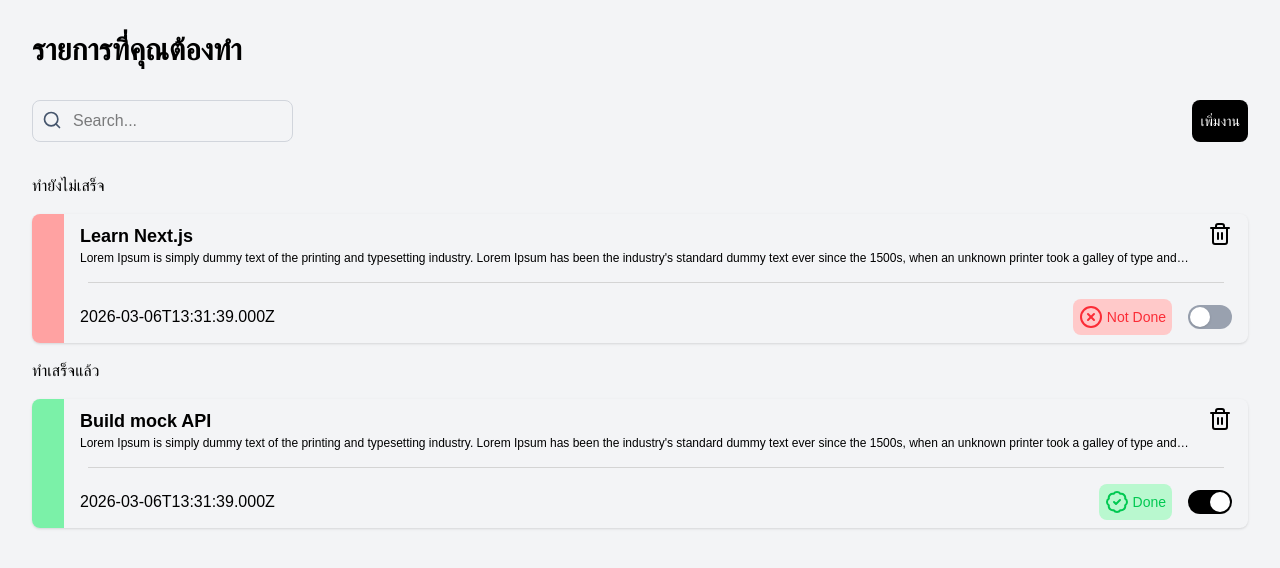
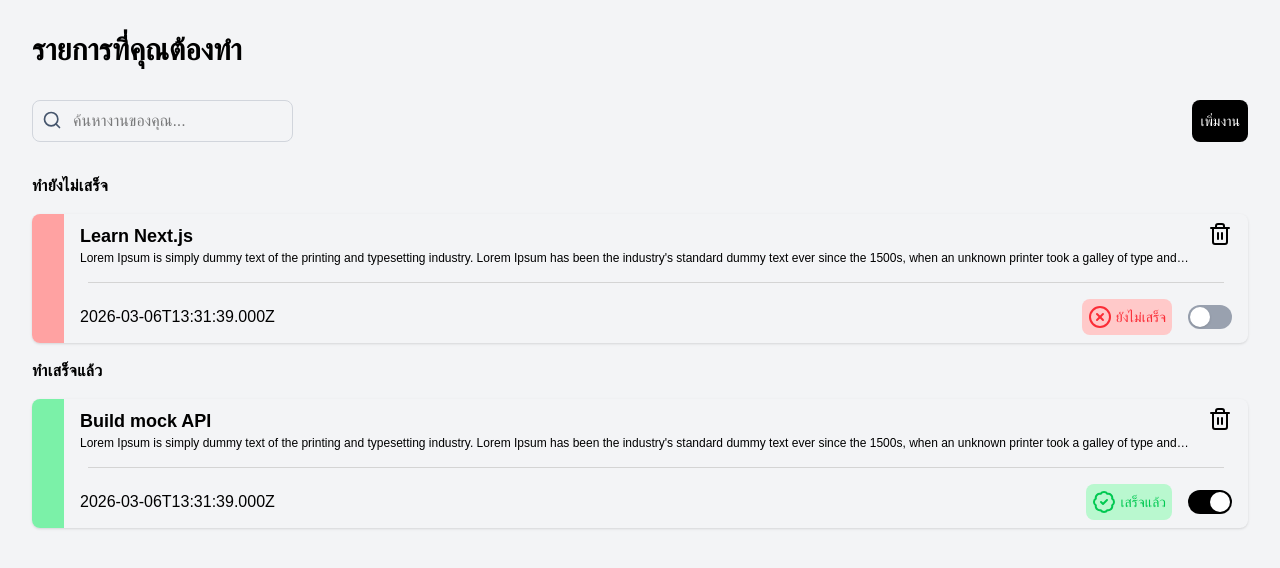
Before and after one commit to KornavitCS36KU81/Test-ttsolution, a Next.js app: page / in a window 1280 px wide. Shown: the top 568 px of the page. Built offline with nearby package versions, Linux system fonts and the light colour scheme.

Commit message:
add search feature

```diff
--- a/src/app/page.tsx
+++ b/src/app/page.tsx
@@ -1,58 +1,103 @@
 "use client"
 
 import Card from "@/components/card";
-import SearchBar  from "@/components/searchBar";
 import Button from "@/components/button";
-import { useContext } from "react";
+import { Search, SearchAlert } from 'lucide-react';
+import { useContext, useState, useMemo } from "react";
 import { TodoContext } from "@/context/TodoContext"
 
 import { ListTodo } from 'lucide-react';
+import { TodoType } from "@/types/todo";
 
 export default function Home() {
   const context = useContext(TodoContext);
-  const props = context;
+  const tasks = context?.tasks ? context.tasks: [];
+  const [keyword, setKeyword] = useState('')
 
-  const tasks = props?.tasks ? props.tasks: null;
+  const searchTodo = useMemo(() => {
+    const search = keyword.toLowerCase()
+
+    return context?.tasks.filter((todo) =>
+      todo.title.toLowerCase().includes(search) ||
+      todo.description.toLowerCase().includes(search)
+    )
+  }, [context?.tasks, keyword])
+
+  function showEachCard(value: TodoType[], finish: boolean) {
+    const filter = value.filter(task => task.finish == finish)
+    return (
+      <>
+        <p className="font-bold tracking-wide">
+
+          { filter.length ? finish ? "ทำเสร็จแล้ว": "ทำยังไม่เสร็จ" : <></> }
+        </p>
+        {
+          filter.map((task) => (
+            <Card
+              key={task.id}
+              id={task.id}
+              description={task.description}
+              title={task.title}
+              time={task.time}
+              finish={task.finish}
+            />
+          ))
+        }
+      </>
+    )
+  }
+
+  function showItems() {
+    if (keyword.length) {
+      // หาเจอ
+      if (searchTodo?.length) {
+        return (
+          <>
+            { showEachCard(searchTodo, false) }
+            { showEachCard(searchTodo, true) }
+          </>
+        )
+      }
+      // หาไม่เจอ
+      else {
+        return (
+          <div className="flex flex-col space-y-4 border-2 rounded-xl border-dashed border-gray-300 items-center justify-center h-[70vh]">
+            <SearchAlert className="size-16" />
+            <p>ไม่มีรายการที่คุณตามหาอยู่</p>
+          </div>
+        )
+      }
+    }
+
+    // ไม่มีการ search
+    return (<>
+      { showEachCard(tasks, false) }
+      { showEachCard(tasks, true) }
+    </>)
+  }
 
   return (
     <main className="space-y-8">
-      <h1 className="text-3xl font-bold">{ tasks?.length ? "รายการที่คุณต้องทำ" : "เพิ่มรายการที่คุณต้องทำผ่าน ปุ่มด้านล่างเลย"}</h1>
+      <h1 className="text-3xl font-bold">{ tasks.length ? "รายการที่คุณต้องทำ" : "เพิ่มรายการที่คุณต้องทำผ่าน ปุ่มด้านล่างเลย"}</h1>
       {
-        tasks?.length ? (
+        tasks.length ? (
           <>
             <section className="md:flex md:justify-between space-y-4 md:space-y-0">
               <div className="flex">
-                <SearchBar />
+                <div className="relative flex items-center w-full">
+                    <Search className="absolute w-5 h-5 top-2.5 left-2.5 text-slate-600"/>
+                    <input
+                      className="[&::-webkit-search-cancel-button]:hidden [&::-ms-clear]:hidden w-full rounded-lg border border-gray-300 pl-10 pr-3 py-2 text-md focus:outline-none"
+                      placeholder="ค้นหางานของคุณ..."
+                      value={keyword}
+                      onChange={(event) => setKeyword(event.target.value)}
+                    />
+                </div>
               </div>
               <Button />
             </section>
             <section className="flex flex-col space-y-4">
-              { tasks?.filter(task => task.finish === false).length ? <p>ทำยังไม่เสร็จ</p> : <></> }
-              {
-                tasks?.filter(task => task.finish === false).map((task) => (
-                  <Card
-                    key={task.id}
-                    id={task.id}
-                    description={task.description}
-                    title={task.title}
-                    time={task.time}
-                    finish={task.finish}
-                  />
-                ))
-              }
-              { tasks?.filter(task => task.finish === true).length ? <p>ทำเสร็จแล้ว</p> : <></> }
-              {
-                tasks?.filter(task => task.finish === true).map((task) => (
-                  <Card
-                    key={task.id}
-                    id={task.id}
-                    description={task.description}
-                    title={task.title}
-                    time={task.time}
-                    finish={task.finish}
-                  />
-                ))
-              }
+              { showItems() }
             </section>
           </>
         ) : (
--- a/src/components/button.tsx
+++ b/src/components/button.tsx
@@ -7,12 +7,11 @@ import { ChangeType } from "@/types/todo";
 
 export default function Button() {
     const context = useContext(TodoContext);
-    const props = context;
 
     const { register, handleSubmit, reset } = useForm<ChangeType>();
 
-    const onSubmit = (data: ChangeType) => {
-        props?.addTodo(data)
+    const onAdd = (data: ChangeType) => {
+        context?.addTodo(data)
         reset();
     };
 
@@ -35,7 +34,7 @@ export default function Button() {
             }
             submit={{
                 name: "บันทึก",
-                action: handleSubmit(onSubmit)
+                action: handleSubmit(onAdd)
             }}
             cannel="ยกเลิก"
         >
--- a/src/components/card.tsx
+++ b/src/components/card.tsx
@@ -12,15 +12,13 @@ export default function Card({ id, title, description, time, finish }:TodoType)
 
   const { register, handleSubmit, reset } = useForm<ChangeType>();
 
-  const props = context;
-
-  const onSubmit = (data: ChangeType) => {
-    props?.editTodo(id, data)
+  const onEdit = (data: ChangeType) => {
+    context?.editTodo(id, data)
     reset();
   };
 
   const onDelete = () => {
-    props?.deleteTodo(id)
+    context?.deleteTodo(id)
   }
 
   return (
@@ -49,7 +47,7 @@ export default function Card({ id, title, description, time, finish }:TodoType)
             }
             submit={{
               name: "อัพเดท",
-              action: handleSubmit(onSubmit)
+              action: handleSubmit(onEdit)
             }}
             cannel="ยกเลิก"
           >
@@ -66,7 +64,7 @@ export default function Card({ id, title, description, time, finish }:TodoType)
           <p className="flex-1 self-center">{time.toLocaleString()}</p>
           <div className={`${finish ? "bg-green-200 text-green-500" : "bg-red-200 text-red-500"} flex space-x-1 py-1.5 px-1.5 rounded-lg min-w-fit`}>
             { finish ? <BadgeCheck /> : <CircleX /> }
-            <span className="text-sm font-medium self-center">{finish ? "Done" : "Not Done"}</span>
+            <span className="text-sm font-medium self-center">{finish ? "เสร็จแล้ว" : "ยังไม่เสร็จ"}</span>
           </div>
 
           <div className="flex items-center pl-4">
@@ -75,7 +73,7 @@ export default function Card({ id, title, description, time, finish }:TodoType)
                 type="checkbox"
                 checked={finish}
                 className="peer sr-only"
-                onChange={() => props?.toggleTodo(id)}
+                onChange={() => context?.toggleTodo(id)}
               />
               <span className="absolute inset-0 bg-gray-400 rounded-full transition-colors duration-200 ease-in-out peer-checked:bg-black peer-disabled:opacity-50 peer-disabled:pointer-events-none"></span>
               <span className="absolute top-1/2 inset-s-0.5 -translate-y-1/2 size-5 bg-white rounded-full shadow-sm transition-transform duration-200 ease-in-out peer-checked:translate-x-full"></span>
--- a/src/components/searchBar.tsx
+++ b/src/components/searchBar.tsx
@@ -1,10 +1,41 @@
+"use client"
+
 import { Search } from 'lucide-react';
+import { useState, useContext, useMemo } from "react";
+import { TodoContext } from "@/context/TodoContext"
+import { TodoType } from '@/types/todo';
 
-export default function SearchBar() {
+type Action = {
+    onFilter: (value: TodoType[]) => void
+}
+
+export default function SearchBar({onFilter}: Action) {
+    const context = useContext(TodoContext);
+    const [keyword, setKeyword] = useState('')
+
+    const searchTodo = useMemo(() => {
+        const search = keyword.toLowerCase()
+
+        return context?.tasks.filter((todo) =>
+            todo.title.toLowerCase().includes(search) ||
+            todo.description.toLowerCase().includes(search)
+        )
+    }, [context?.tasks, keyword])
+
     return (
         <div className="relative flex items-center w-full">
             <Search className="absolute w-5 h-5 top-2.5 left-2.5 text-slate-600"/>
-            <input type="search" className="[&::-webkit-search-cancel-button]:hidden [&::-ms-clear]:hidden w-full rounded-lg border border-gray-300 pl-10 pr-3 py-2 text-md focus:outline-none" placeholder="Search..." />
+            <input
+                className="[&::-webkit-search-cancel-button]:hidden [&::-ms-clear]:hidden w-full rounded-lg border border-gray-300 pl-10 pr-3 py-2 text-md focus:outline-none"
+                placeholder="ค้นหางานของคุณ..."
+                value={keyword}
+                onChange={(event) => {
+                    setKeyword(event.target.value)
+                    if (searchTodo !== undefined) {
+                        onFilter(searchTodo)
+                    }
+                }}
+            />
         </div>
     )
 }
```
